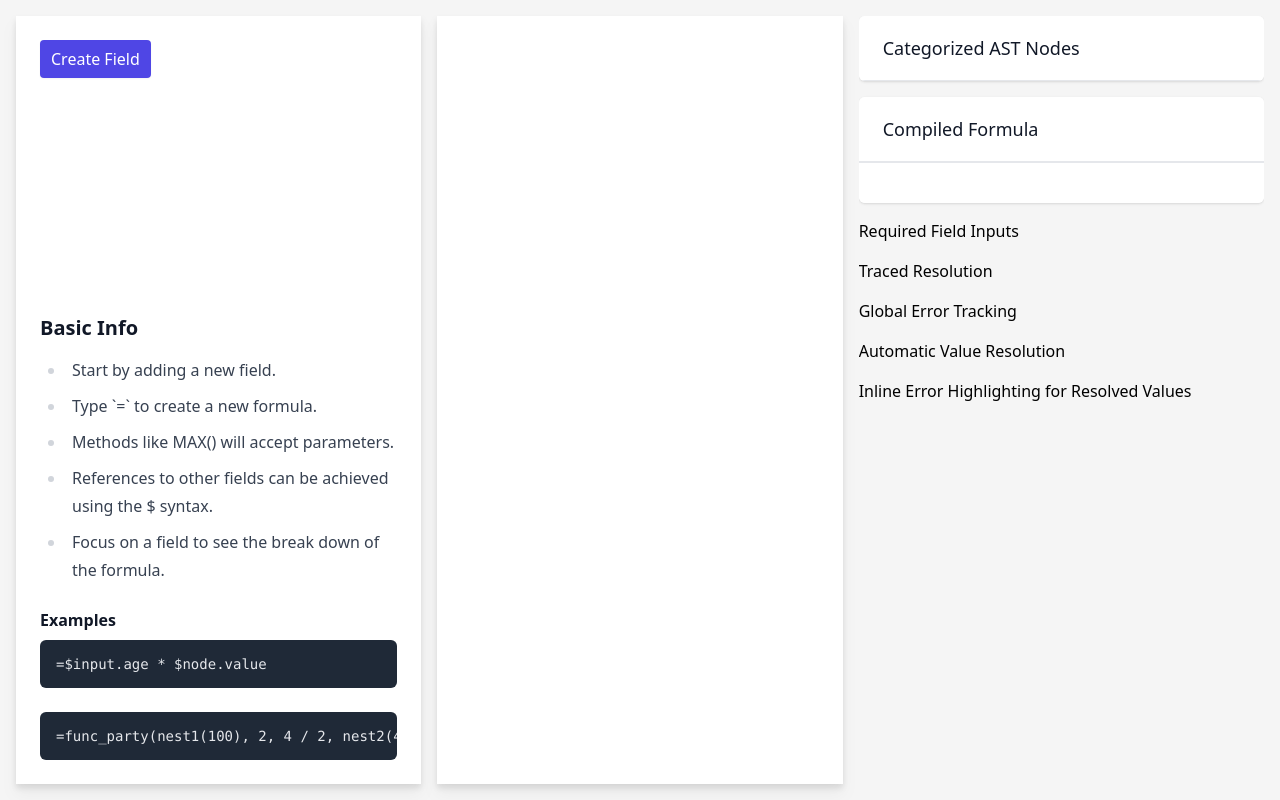
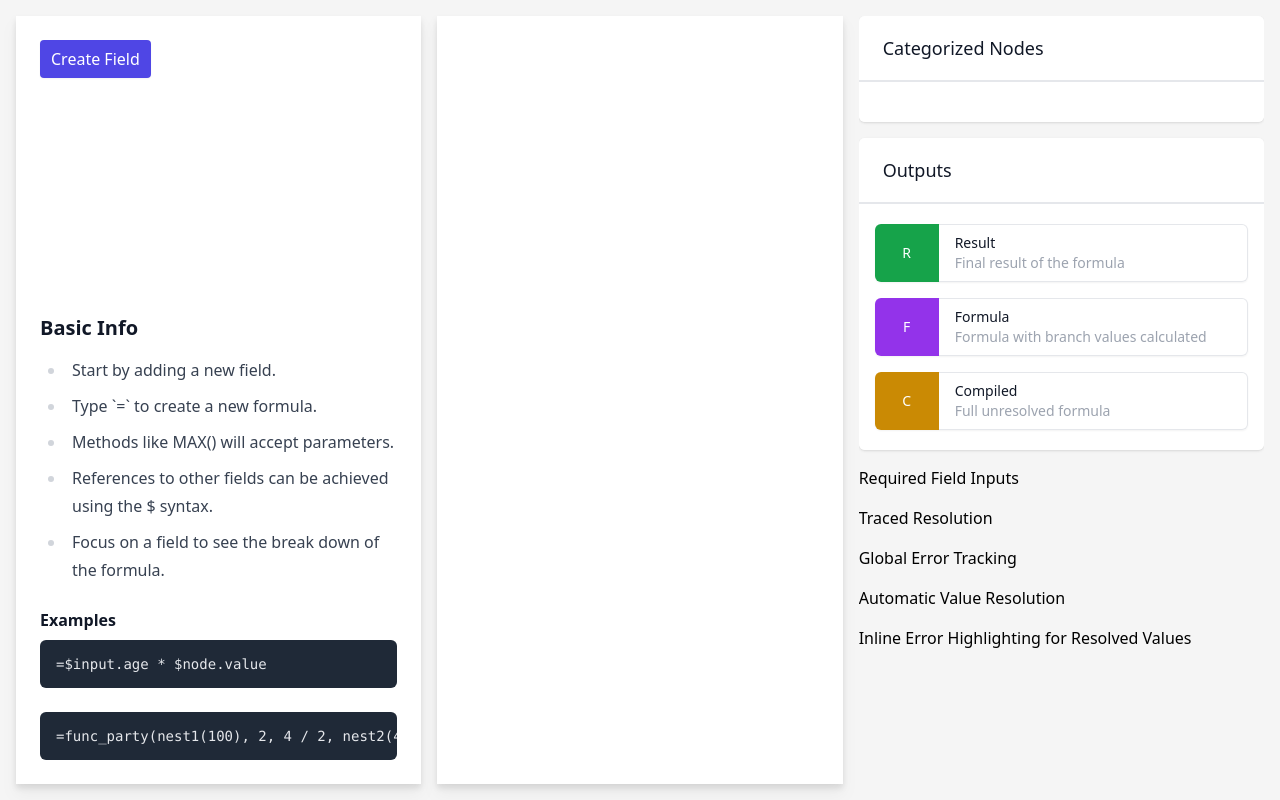
Before and after one commit to richardvanbergen/dsl-parse-demo, a Vue app: page / in a window 1280 px wide. Built offline with nearby package versions, Linux system fonts and the light colour scheme; a web font is replaced by a local one.

Commit message:
feat: cleaning up output and adding references

```diff
--- a/src/App.vue
+++ b/src/App.vue
@@ -6,8 +6,8 @@ import 'vue-json-pretty/lib/styles.css'
 import Layout from "./Layout.vue"
 import { useFieldStore } from "./stores/useFieldStore"
 import Fields from "./components/Fields.vue"
-import CategorizedNodes from "./components/CategorizedNodes.vue";
-import CompiledOutput from "./components/CompiledOutput.vue";
+import CategorizedNodes from "./components/CategorizedNodes.vue"
+import ResolveOutput from "./components/ResolveOutput.vue"
 
 const fieldStore = useFieldStore()
 const { fieldAst } = storeToRefs(fieldStore)
@@ -29,7 +29,7 @@ function handleFocusChange(fieldName: string) {
 
     <template #right>
       <CategorizedNodes />
-      <CompiledOutput />
+      <ResolveOutput />
 
       <div>Required Field Inputs</div>
       <div>Traced Resolution</div>
--- a/src/components/CompiledOutput.vue
+++ b/src/components/Card.vue
@@ -1,21 +1,15 @@
-<script lang="ts" setup>
-import { storeToRefs } from "pinia";
-import {useFieldStore} from "../stores/useFieldStore";
-
-const fieldStore = useFieldStore()
-const { compiledOutput } = storeToRefs(fieldStore)
-</script>
-
 <template>
   <div class="bg-white shadow overflow-hidden rounded-md">
     <div class="divide-y divide-gray-200">
       <div class="bg-white px-4 py-5 border-b border-gray-200 sm:px-6">
-        <h3 class="text-lg leading-6 font-medium text-gray-900">Compiled Formula</h3>
+        <h3 class="text-lg leading-6 font-medium text-gray-900">
+          <slot name="title" />
+        </h3>
       </div>
 
-      <div class="divide-y divide-gray-200">
+      <div class="divide-y divide-gray-200" v-if="this.$slots.content">
         <div class="relative bg-white py-5 px-4 hover:bg-gray-50 focus-within:ring-2 focus-within:ring-inset focus-within:ring-indigo-600">
-          {{ compiledOutput }}
+          <slot name="content" />
         </div>
       </div>
     </div>
--- a/src/components/CategorizedNodes.vue
+++ b/src/components/CategorizedNodes.vue
@@ -3,6 +3,7 @@ import { storeToRefs } from "pinia"
 import { isPrimitive, isGrammarType, ParsedFunction, ParsedReference, ParsedGrammar } from "../grammar/parser"
 import { compileReference } from "../grammar/compile"
 import {useFieldStore} from "../stores/useFieldStore"
+import Card from "./Card.vue";
 
 const fieldStore = useFieldStore()
 const { categorizedNodes } = storeToRefs(fieldStore)
@@ -14,40 +15,61 @@ function isParsedFunction(node: ParsedGrammar): node is ParsedFunction {
 function isParsedReference(node: ParsedGrammar): node is ParsedReference {
   return isGrammarType<ParsedReference>(node, 'reference')
 }
+
+const colorMap = {
+  'formula': 'bg-blue-500',
+  'arithmetic': 'bg-green-500',
+  'primitive': 'bg-yellow-500',
+  'reference': 'bg-orange-500',
+  'function': 'bg-purple-500',
+}
 </script>
 
 <template>
-  <div class="bg-white shadow overflow-hidden rounded-md">
-    <div class="divide-y divide-gray-200">
-      <div class="bg-white px-4 py-5 border-b border-gray-200 sm:px-6">
-        <h3 class="text-lg leading-6 font-medium text-gray-900">Categorized AST Nodes</h3>
+  <Card>
+    <template #title>
+      Categorized Nodes
+    </template>
+
+    <template #content>
+      <ul role="list" class="grid grid-cols-1 gap-5 sm:gap-4 sm:grid-cols-2">
+        <li v-for="(nodes, type) of Object.fromEntries(categorizedNodes)" :key="type" class="col-span-1 flex shadow-sm rounded-md">
+          <div :class="[colorMap[type] ?? 'bg-gray-500', 'flex-shrink-0 flex items-center justify-center w-16 text-white text-sm font-medium rounded-l-md']">
+            {{ type.at(0).toLocaleUpperCase() }}
           </div>
 
-      <template v-for="(nodes, type) of Object.fromEntries(categorizedNodes)">
-        <div v-if="type !== 'formula' && type !== 'arithmetic'" class="divide-y divide-gray-200">
-          <div class="relative bg-white py-5 px-4 hover:bg-gray-50 focus-within:ring-2 focus-within:ring-inset focus-within:ring-indigo-600">
-            <h4 class="text-lg leading-6 font-medium text-gray-500 capitalize mb-2">
-              {{ type }}
-            </h4>
+          <div class="flex-1 flex items-center justify-between border-t border-r border-b border-gray-200 bg-white rounded-r-md truncate">
+            <div class="flex-1 px-4 py-2 text-sm truncate">
+              <p class="text-gray-900 font-medium hover:text-gray-600 capitalize">{{ type }} values</p>
+              <p class="text-gray-500">
+                <template v-if="type === 'formula'">
+                  {{ nodes.length }} Formula
+                </template>
 
-            <ul>
-              <template v-for="node of nodes">
-                <li v-if="isPrimitive(node)">
+                <template v-if="type === 'arithmetic'">
+                  {{ nodes.length }} Arithmetic
+                </template>
+
+                <template v-else v-for="(node, key) of nodes" :key="key">
+                  <span v-if="isPrimitive(node)">
                     {{ node.value }}
-                </li>
+                  </span>
 
-                <li v-if="isParsedFunction(node)">
+                  <span v-if="isParsedFunction(node)">
                     {{ node.value.name }}
-                </li>
+                  </span>
 
-                <li v-if="isParsedReference(node)">
+                  <span v-if="isParsedReference(node)">
                     {{ compileReference(node, { input: { age: 255 } }) }}
-                </li>
+                  </span>
+
+                  <span v-if="key !== nodes.length - 1">, </span>
                 </template>
-            </ul>
+              </p>
             </div>
           </div>
+        </li>
+      </ul>
     </template>
-    </div>
-  </div>
+  </Card>
 </template>
--- a/src/components/Fields.vue
+++ b/src/components/Fields.vue
@@ -1,6 +1,6 @@
 <script lang="ts" setup>
 import Field from "./editor/Field.vue"
-import { ref } from "vue"
+import {onMounted, ref} from "vue"
 import { ParsedFormula } from "../grammar/parser"
 import { useFieldStore } from "../stores/useFieldStore"
 import {storeToRefs} from "pinia";
@@ -32,6 +32,10 @@ function createEmptyField() {
   fieldStore.createNewField()
 }
 
+onMounted(() => {
+  fieldStore.updateInput('age', 234)
+})
+
 document.addEventListener("click", (e) => {
   const target = e.target as HTMLElement
   if (!target.closest('[data-field-capture]')) {
--- /dev/null
+++ b/src/components/ResolveOutput.vue
@@ -0,0 +1,33 @@
+<script lang="ts" setup>
+import { storeToRefs } from "pinia";
+import {useFieldStore} from "../stores/useFieldStore";
+import Card from "./Card.vue";
+
+const fieldStore = useFieldStore()
+const { debugOutput } = storeToRefs(fieldStore)
+</script>
+
+<template>
+  <Card>
+    <template #title>
+      Outputs
+    </template>
+    <template #content>
+      <ul role="list" class="grid grid-cols-1 sm:gap-4">
+        <li v-for="output in debugOutput" :key="output.name" class="col-span-1 flex shadow-sm rounded-md">
+          <div :class="[output.color, 'flex-shrink-0 flex items-center justify-center w-16 text-white text-sm font-medium rounded-l-md']">
+            {{ output.name.at(0) }}
+          </div>
+
+          <div class="flex-1 flex items-center justify-between border-t border-r border-b border-gray-200 bg-white rounded-r-md truncate">
+            <div class="flex-1 px-4 py-2 text-sm truncate">
+              <p class="text-gray-900 font-medium hover:text-gray-600">{{ output.name }}</p>
+              <p class="text-gray-400 font-medium hover:text-gray-400">{{ output.description }}</p>
+              <p class="text-gray-500">{{ output.value }}</p>
+            </div>
+          </div>
+        </li>
+      </ul>
+    </template>
+  </Card>
+</template>
--- a/src/grammar/compile.ts
+++ b/src/grammar/compile.ts
@@ -31,16 +31,16 @@ export const compileReference: Compiler<ParsedReference> = (reference, inputs):
     return value
   }
 
-  throw new Error(`Reference $${combine.join('.')} not found`)
+  return ""
 }
 
 export const compileBranch: Compiler<ParsedGrammar> = (param, inputs): string => {
   if (isGrammarType<ParsedArithmetic>(param, 'arithmetic')) {
-    return compileArithmetic(param)
+    return compileArithmetic(param, inputs)
   }
 
   if (isGrammarType<ParsedFunction>(param, 'function')) {
-    return compileFunction(param)
+    return compileFunction(param, inputs)
   }
 
   if (isGrammarType<ParsedReference>(param, 'reference')) {
@@ -66,9 +66,9 @@ export const compileArithmetic: Compiler<ParsedArithmetic> = (arithmetic, inputs
   return compilePrimitive(arithmetic)
 }
 
-export const compileFunction: Compiler<ParsedFunction> = (functionValue: ParsedFunction): string => {
+export const compileFunction: Compiler<ParsedFunction> = (functionValue: ParsedFunction, inputs): string => {
   const values = functionValue.value.params.map(param => {
-    return compileBranch(param)
+    return compileBranch(param, inputs)
   })
 
   return `${functionValue.value.name}(${values.join(', ')})`
--- /dev/null
+++ b/src/grammar/resolve.ts
@@ -0,0 +1,136 @@
+import {
+  isGrammarType,
+  isPrimitive,
+  ParsedFormula,
+  ParsedGrammar,
+  ParsedArithmetic,
+  ParsedOperator,
+  ParsedFunction, ParsedReference
+} from "./parser"
+
+import { sum, divide, multiply, subtract, pow } from 'mathjs'
+import get from "lodash/get";
+
+export type ResolvedBranch = {
+  formula: string | null,
+  result: unknown | null
+}
+
+export function createResolver(functions: Map<string, (value: unknown[]) => unknown>) {
+  const resolvePrimitive = (value: ParsedGrammar): ResolvedBranch => {
+    return {
+      formula: value.value as string,
+      result: value.value,
+    }
+  }
+
+  // parser should ensure that left and right are both resolvable to a number
+  // if not then this will throw an error as we have bad input
+  type OperationFn = (x: unknown, y: unknown) => number
+
+  const getOperationFunction = (operation: ParsedOperator) => {
+    if (operation.value === '+') {
+      return sum as OperationFn
+    }
+
+    if (operation.value === '-') {
+      return subtract as OperationFn
+    }
+
+    if (operation.value === '*') {
+      return multiply as OperationFn
+    }
+
+    if (operation.value === '/') {
+      return divide as OperationFn
+    }
+
+    if (operation.value === '^') {
+      return pow as OperationFn
+    }
+  }
+
+  const resolveFunction = (parsedFunction: ParsedFunction, inputs: Record<string, unknown>): ResolvedBranch => {
+    const { name, params } = parsedFunction.value
+    const toRun = functions.get(name)
+
+    if (toRun) {
+      const values = params.map(param => {
+        return resolveBranch(param, inputs)
+      })
+
+      return {
+        formula: `${name}(${values.map(value => value.formula).join(', ')})`,
+        result: toRun(values.map(value => value.result))
+      }
+    }
+
+    throw new Error(`Function ${name} not found.`)
+  }
+
+  const resolveArithmetic = (arithmetic: ParsedArithmetic, input: Record<string, unknown>): ResolvedBranch => {
+    const left = resolveBranch(arithmetic.value.left, input)
+    const right = resolveBranch(arithmetic.value.right, input)
+
+    const operationFn = getOperationFunction(arithmetic.value.operator)
+
+    if (operationFn) {
+      return {
+        formula: `(${left.result} ${arithmetic.value.operator} ${right.result})`,
+        result: operationFn(left.result, right.result),
+      }
+    }
+
+    return {
+      formula: null,
+      result: null,
+    }
+  }
+
+  const resolveReference = (reference: ParsedReference, input: Record<string, unknown>): ResolvedBranch => {
+    let combine = [reference.value.identifier]
+    if (reference.value.subpath && reference.value.subpath.length > 0) {
+      combine = [...combine, ...reference.value.subpath]
+    }
+
+    const value = get(input, combine)
+    if (value) {
+      return {
+        formula: value,
+        result: value,
+      }
+    }
+
+    return {
+      formula: null,
+      result: null,
+    }
+  }
+
+  const resolveBranch = (branch: ParsedGrammar, input: Record<string, unknown>): ResolvedBranch => {
+    if (isGrammarType<ParsedArithmetic>(branch, 'arithmetic')) {
+      return resolveArithmetic(branch, input)
+    }
+
+    if (isGrammarType<ParsedFunction>(branch, 'function')) {
+      return resolveFunction(branch, input)
+    }
+
+    if (isGrammarType<ParsedReference>(branch, 'reference')) {
+      return resolveReference(branch, input)
+    }
+
+    if (isPrimitive(branch)) {
+      return resolvePrimitive(branch)
+    }
+
+    return {
+      formula: '',
+      result: undefined,
+    }
+  }
+
+  return (formula: ParsedFormula, input: Record<string, unknown>) => {
+    return resolveBranch(formula.value, input)
+  }
+}
--- a/src/stores/useFieldStore.ts
+++ b/src/stores/useFieldStore.ts
@@ -1,18 +1,71 @@
 import { acceptHMRUpdate, defineStore } from "pinia"
 import { flatten, GrammarType, ParsedFormula, ParsedGrammar } from "../grammar/parser"
 import { compileFormula } from "../grammar/compile"
+import {createResolver, ResolvedBranch} from "../grammar/resolve"
+import { max, min, round } from "mathjs"
+
+const resolverFunctions = new Map<string, (value: unknown[]) => unknown>()
+
+resolverFunctions.set('MAX', (parsedGrammar) => {
+  return max(...parsedGrammar.map(value => Number(value)))
+})
+
+resolverFunctions.set('MIN', (parsedGrammar) => {
+  return min(...parsedGrammar.map(value => Number(value)))
+})
+
+resolverFunctions.set('ROUND', (parsedGrammar) => {
+  const value = Number(parsedGrammar[0])
+  const precision = Number(parsedGrammar[1])
+  return round(value, precision)
+})
+
+const resolver = createResolver(resolverFunctions)
 
 export const useFieldStore = defineStore('fieldStore', {
   state: () => ({
     counter: 1,
     focusedField: "",
+    input: new Map<string, unknown>(),
     fields: new Map<string, ParsedFormula | null>(),
   }),
   getters: {
+    debugOutput: function(): { name: string, value: unknown, color: string, description: string }[] {
+      const result = this.resolvedOutput?.result
+      const formula = this.resolvedOutput?.formula
+      const compiled = this.compiledOutput
+
+      return [
+        {
+          name: "Result",
+          value: result,
+          color: "bg-green-600",
+          description: "Final result of the formula",
+        },
+        {
+          name: "Formula",
+          value: formula,
+          color: "bg-purple-600",
+          description: "Formula with branch values calculated",
+        },
+        {
+          name: "Compiled",
+          value: compiled,
+          color: "bg-yellow-600",
+          description: "Full unresolved formula",
+        }
+      ]
+    },
+    resolvedOutput: function(): ResolvedBranch | undefined {
+      const ast = this.fieldAst
+      if (ast) {
+        return resolver(ast, { input: Object.fromEntries(this.input) })
+      }
+    },
     compiledOutput: function(): string {
       const ast = this.fieldAst
       if (ast) {
-        return compileFormula(ast, { input: { age: 23 } })
+        return compileFormula(ast, { input: Object.fromEntries(this.input) })
       }
 
       return ""
@@ -39,6 +92,9 @@ export const useFieldStore = defineStore('fieldStore', {
     setFocusedField(field: string) {
       this.focusedField = field
     },
+    updateInput(key: string, value: unknown) {
+      this.input.set(key, value)
+    },
     updateAst(field: string, ast: ParsedFormula | null = null) {
       this.fields.set(field, ast)
     },
```
Also changed, not shown: src/grammar/parser.ts (+8 -3 lines), src/grammar/register.ts (deleted). Lines whose indentation alone changed are shown as unchanged.
